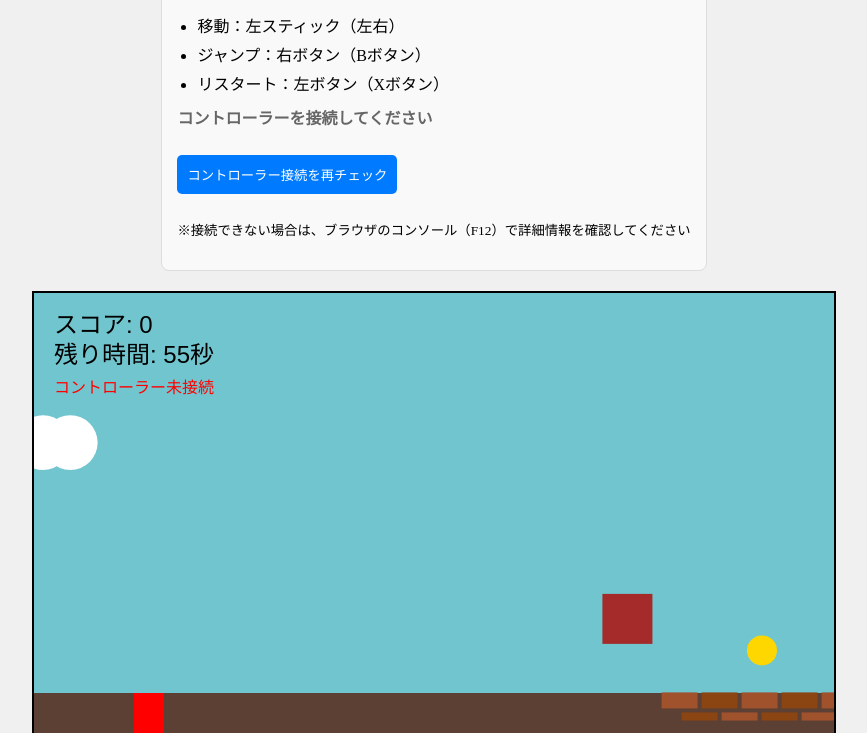
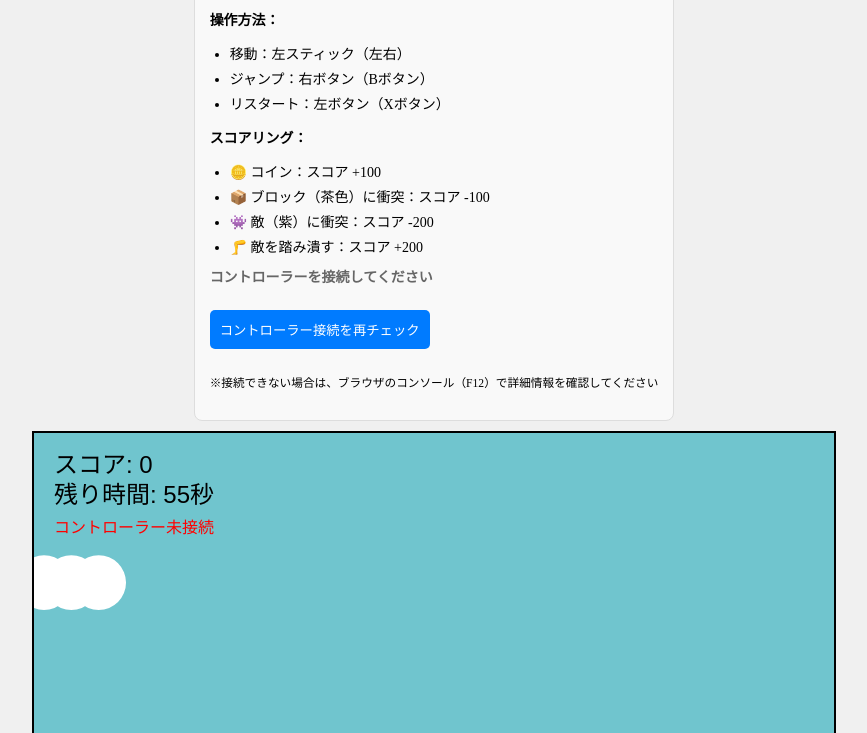
Before and after one commit to 15Ayu/Mario, a plain HTML site: page mario_timed_CR/index.html in a window 1280 px wide. Shown: the part 86-819 px from the top of the page, without its empty margins (206-1073 px from the left). Drawn offline with Linux system fonts and the light colour scheme.

Commit message:
Update scoring (add/subtract logic), refresh help screen and end screen, allow endless play while time remains

```diff
--- a/mario_timed_CR/index.html
+++ b/mario_timed_CR/index.html
@@ -17,6 +17,13 @@
             <li>ジャンプ：右ボタン（Bボタン）</li>
             <li>リスタート：左ボタン（Xボタン）</li>
         </ul>
+        <p><strong>スコアリング：</strong></p>
+        <ul>
+            <li>🪙 コイン：スコア +100</li>
+            <li>📦 ブロック（茶色）に衝突：スコア -100</li>
+            <li>👾 敵（紫）に衝突：スコア -200</li>
+            <li>🦵 敵を踏み潰す：スコア +200</li>
+        </ul>
         <p id="gamepadStatus">コントローラーを接続してください</p>
         <button onclick="checkGamepadConnection()" style="margin: 10px 0; padding: 10px; background: #007bff; color: white; border: none; border-radius: 5px; cursor: pointer;">
             コントローラー接続を再チェック
--- a/mario_timed_CR/script_timed.js
+++ b/mario_timed_CR/script_timed.js
@@ -31,6 +31,11 @@ let startTime = 0;
 let remainingTime = 0; // 制限時間用
 let timerInterval = null; // タイマーのID
 
+// 統計カウンター
+let obstacleCollisions = 0; // ブロック衝突数
+let enemyCollisions = 0; // 敵衝突数
+let coinsCollected = 0; // 獲得コイン数
+
 // --- クラス定義 ---
 class Player {
     constructor() {
@@ -56,20 +61,15 @@ class Coin {
 }
 
 class Enemy {
-    constructor({ x, y, platform }) { this.position = { x, y }; this.velocity = { x: -2, y: 0 }; this.width = 40; this.height = 40; this.patrolRange = { left: platform.position.x, right: platform.position.x + platform.width - this.width }; }
+    constructor({ x, y, platform }) { this.position = { x, y }; this.velocity = { x: -2, y: 0 }; this.width = 40; this.height = 40; this.patrolRange = { left: platform.position.x, right: platform.position.x + platform.width - this.width }; this.collided = false; }
     draw(offset) { ctx.fillStyle = 'purple'; ctx.fillRect(this.position.x - offset, this.position.y, this.width, this.height); }
     update() { this.position.x += this.velocity.x; if (this.position.x <= this.patrolRange.left || this.position.x >= this.patrolRange.right) { this.velocity.x *= -1; } }
 }
 
 class Obstacle {
-    constructor({ x, y }) { this.position = { x, y }; this.velocity = { x: -3, y: 0 }; this.width = 50; this.height = 50; }
+    constructor({ x, y }) { this.position = { x, y }; this.velocity = { x: -3, y: 0 }; this.width = 50; this.height = 50; this.collided = false; }
     draw(offset) { ctx.fillStyle = 'brown'; ctx.fillRect(this.position.x - offset, this.position.y, this.width, this.height); }
     update() { this.position.x += this.velocity.x; }
-}
-
-class Goal {
-    constructor({ x, y }) { this.position = { x, y }; this.width = 10; this.height = 100; }
-    draw(offset) { ctx.fillStyle = 'black'; ctx.fillRect(this.position.x - offset, this.position.y, this.width, this.height); ctx.fillStyle = 'blue'; ctx.beginPath(); ctx.moveTo(this.position.x - offset + this.width, this.position.y); ctx.lineTo(this.position.x - offset + this.width + 40, this.position.y + 20); ctx.lineTo(this.position.x - offset + this.width, this.position.y + 40); ctx.closePath(); ctx.fill(); }
 }
 
 class Cloud {
@@ -85,7 +85,7 @@ class Cloud {
 }
 
 // --- 変数定義 ---
-let player, platforms, coins, enemies, obstacles, goal, clouds;
+let player, platforms, coins, enemies, obstacles, clouds;
 let keys = { right: { pressed: false }, left: { pressed: false } };
 
 // --- 初期化 ---
@@ -97,13 +97,17 @@ function init() {
     keys.left.pressed = false;
     player = new Player();
     platforms = [new Platform({ x: 0, y: 450, width: 500 })];
-    goal = new Goal({ x: STAGE_LENGTH, y: 350 });
     coins = []; enemies = []; obstacles = []; clouds = [];
     lastPlatformX = 500;
     lastObstacleX = 700;
     for (let i = 0; i < 20; i++) { // 20個の雲を生成
-        clouds.push(new Cloud({ x: Math.random() * STAGE_LENGTH, y: Math.random() * 150, size: Math.random() * 20 + 10 }));
+        clouds.push(new Cloud({ x: Math.random() * 50000, y: Math.random() * 150, size: Math.random() * 20 + 10 }));
     }
+
+    // 統計カウンターをリセット
+    obstacleCollisions = 0;
+    enemyCollisions = 0;
+    coinsCollected = 0;
 
     // timedモードの初期化
     startTime = Date.now();
@@ -166,17 +170,24 @@ function drawMessage(message, subMessage, finalScore) {
     ctx.fillStyle = 'white';
     ctx.textAlign = 'center';
     ctx.font = '60px sans-serif';
-    ctx.fillText(message, canvas.width / 2, canvas.height / 2 - 60);
-    if (finalScore !== undefined) {
+    ctx.fillText(message, canvas.width / 2, canvas.height / 2 - 120);
+
+    if (gameMode === 'timed' && gameState === 'gameOver') {
+        ctx.font = '30px sans-serif';
+        ctx.fillText('獲得スコア:', canvas.width / 2, canvas.height / 2 - 60);
+        ctx.fillText(`${finalScore}`, canvas.width / 2, canvas.height / 2 - 20);
+        ctx.font = '24px sans-serif';
+        ctx.fillText(`ブロック衝突: ${obstacleCollisions}回`, canvas.width / 2, canvas.height / 2 + 20);
+        ctx.fillText(`敵衝突: ${enemyCollisions}回`, canvas.width / 2, canvas.height / 2 + 50);
+        ctx.fillText(`獲得コイン: ${coinsCollected}個`, canvas.width / 2, canvas.height / 2 + 80);
+        ctx.font = '20px sans-serif';
+        ctx.fillText(subMessage, canvas.width / 2, canvas.height / 2 + 120);
+    } else if (finalScore !== undefined) {
         ctx.font = '30px sans-serif';
         ctx.fillText(`スコア: ${finalScore}`, canvas.width / 2, canvas.height / 2);
+        ctx.font = '24px sans-serif';
+        ctx.fillText(subMessage, canvas.width / 2, canvas.height / 2 + 50);
     }
-    if (gameMode === 'timed' && gameState === 'gameOver') {
-        ctx.font = '24px sans-serif';
-        ctx.fillText(`時間切れ！`, canvas.width / 2, canvas.height / 2 + 20);
-    }
-    ctx.font = '24px sans-serif';
-    ctx.fillText(subMessage, canvas.width / 2, canvas.height / 2 + 50);
 }
 
 function drawScore() {
@@ -281,8 +292,8 @@ function debugGamepadInfo() {
 
 // --- オブジェクト生成 ---
 function generateObjects() {
-    // プラットフォームと付随オブジェクトの生成
-    while (lastPlatformX < scrollOffset + canvas.width + 200 && lastPlatformX < STAGE_LENGTH) {
+    // プラットフォームと付随オブジェクトの生成（無限に生成）
+    while (lastPlatformX < scrollOffset + canvas.width + 200) {
         const gap = Math.random() * 200 + 100;
         const width = Math.random() * 250 + 150;
         const newX = lastPlatformX + gap;
@@ -294,8 +305,8 @@ function generateObjects() {
         } else if (rand < 0.95) { enemies.push(new Enemy({ x: newX + width / 2, y: newY - 40, platform: platform })); }
         lastPlatformX = newX + width;
     }
-    // 浮遊障害物の生成
-    while (lastObstacleX < scrollOffset + canvas.width + 200 && lastObstacleX < STAGE_LENGTH) {
+    // 浮遊障害物の生成（無限に生成）
+    while (lastObstacleX < scrollOffset + canvas.width + 200) {
         const gap = Math.random() * 400 + 400;
         const newX = lastObstacleX + gap;
         const newY = Math.random() * (canvas.height - 150) + 50;
@@ -408,13 +419,37 @@ function animate() {
         });
 
         // その他の衝突判定
-        obstacles.forEach(o => { if (player.position.x < o.position.x + o.width && player.position.x + player.width > o.position.x && player.position.y < o.position.y + o.height && player.position.y + player.height > o.position.y) gameState = 'gameOver'; });
-        enemies.forEach((e, i) => { if (player.position.x < e.position.x + e.width && player.position.x + player.width > e.position.x && player.position.y < e.position.y + e.height && player.position.y + player.height > e.position.y) { if (player.velocity.y > 0 && player.position.y + player.height - player.velocity.y <= e.position.y) { enemies.splice(i, 1); score += 200; player.velocity.y = -JUMP_POWER / 2; } else { gameState = 'gameOver'; } } });
-        if (gameState === 'playing') { coins.forEach(c => { if (c.active) { const dist = Math.hypot(player.position.x + player.width/2 - c.position.x, player.position.y+player.height/2 - c.position.y); if (dist < player.width / 2 + c.radius) { c.active = false; score += COIN_SCORE; } } }); }
-        if (player.position.y > canvas.height + 100) gameState = 'gameOver';
-
-        // ゴール判定
-        if (player.position.x > goal.position.x) { gameState = 'cleared'; }
+        obstacles.forEach(o => {
+            const isColliding = player.position.x < o.position.x + o.width && player.position.x + player.width > o.position.x && player.position.y < o.position.y + o.height && player.position.y + player.height > o.position.y;
+            if (isColliding && !o.collided) {
+                score -= 100;
+                if (score < 0) score = 0;
+                obstacleCollisions++;
+                o.collided = true;
+            } else if (!isColliding) {
+                o.collided = false;
+            }
+        });
+        enemies.forEach((e, i) => {
+            const isColliding = player.position.x < e.position.x + e.width && player.position.x + player.width > e.position.x && player.position.y < e.position.y + e.height && player.position.y + player.height > e.position.y;
+            if (isColliding) {
+                if (player.velocity.y > 0 && player.position.y + player.height - player.velocity.y <= e.position.y && !e.collided) {
+                    enemies.splice(i, 1);
+                    score += 200;
+                    player.velocity.y = -JUMP_POWER / 2;
+                } else if (!e.collided) {
+                    score -= 200;
+                    if (score < 0) score = 0;
+                    enemyCollisions++;
+                    e.collided = true;
+                }
+            } else {
+                e.collided = false;
+            }
+        });
+        if (gameState === 'playing') { coins.forEach(c => { if (c.active) { const dist = Math.hypot(player.position.x + player.width/2 - c.position.x, player.position.y+player.height/2 - c.position.y); if (dist < player.width / 2 + c.radius) { c.active = false; score += COIN_SCORE; coinsCollected++; } } }); }
+        // 落下したら少し後ろに戻す
+        if (player.position.y > canvas.height + 100) { player.position.x -= 50; player.position.y = 100; player.velocity = { x: 0, y: 0 }; }
 
         // 4. カメラとオブジェクト管理
         if (player.position.x > scrollOffset + canvas.width / 3) scrollOffset = player.position.x - canvas.width / 3;
@@ -435,12 +470,10 @@ function animate() {
     obstacles.forEach(o => o.draw(scrollOffset));
     coins.forEach(c => c.draw(scrollOffset));
     enemies.forEach(e => e.draw(scrollOffset));
-    goal.draw(scrollOffset);
     player.draw(scrollOffset);
     drawScore();
 
-    if (gameState === 'cleared') drawMessage('クリア！', 'Enterキーまたは左ボタンでリスタート', score);
-    if (gameState === 'gameOver') drawMessage('ゲームオーバー', 'Enterキーまたは左ボタンでリスタート', score);
+    if (gameState === 'gameOver') drawMessage('終了！', 'Enterキーまたは左ボタンでリスタート', score);
 }
 
 // --- イベントリスナー ---
--- a/mario_timed_CR/style.css
+++ b/mario_timed_CR/style.css
@@ -1,16 +1,17 @@
 body {
     margin: 0;
-    padding: 0;
+    padding: 10px;
     display: flex;
     flex-direction: column;
-    justify-content: center;
     align-items: center;
-    height: 100vh;
+    min-height: 100vh;
     background-color: #f0f0f0;
+    overflow-y: auto;
 }
 
 h1 {
-    margin-bottom: 20px;
+    margin: 10px 0;
+    font-size: 24px;
 }
 
 canvas {
@@ -22,8 +23,9 @@ canvas {
     border: 1px solid #ddd;
     border-radius: 8px;
     padding: 15px;
-    margin-bottom: 20px;
+    margin-bottom: 10px;
     max-width: 800px;
+    font-size: 14px;
 }
 
 #gamepadInfo h3 {
```
Also changed, not shown: 1 other file.
